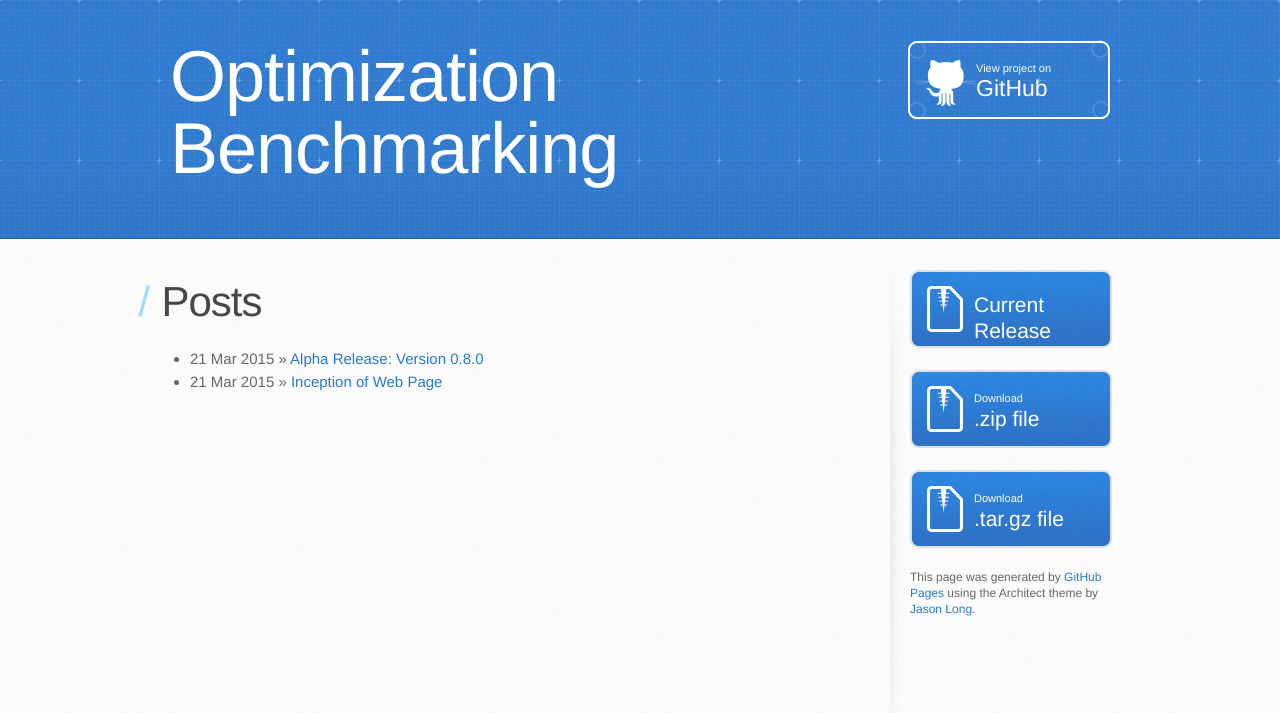
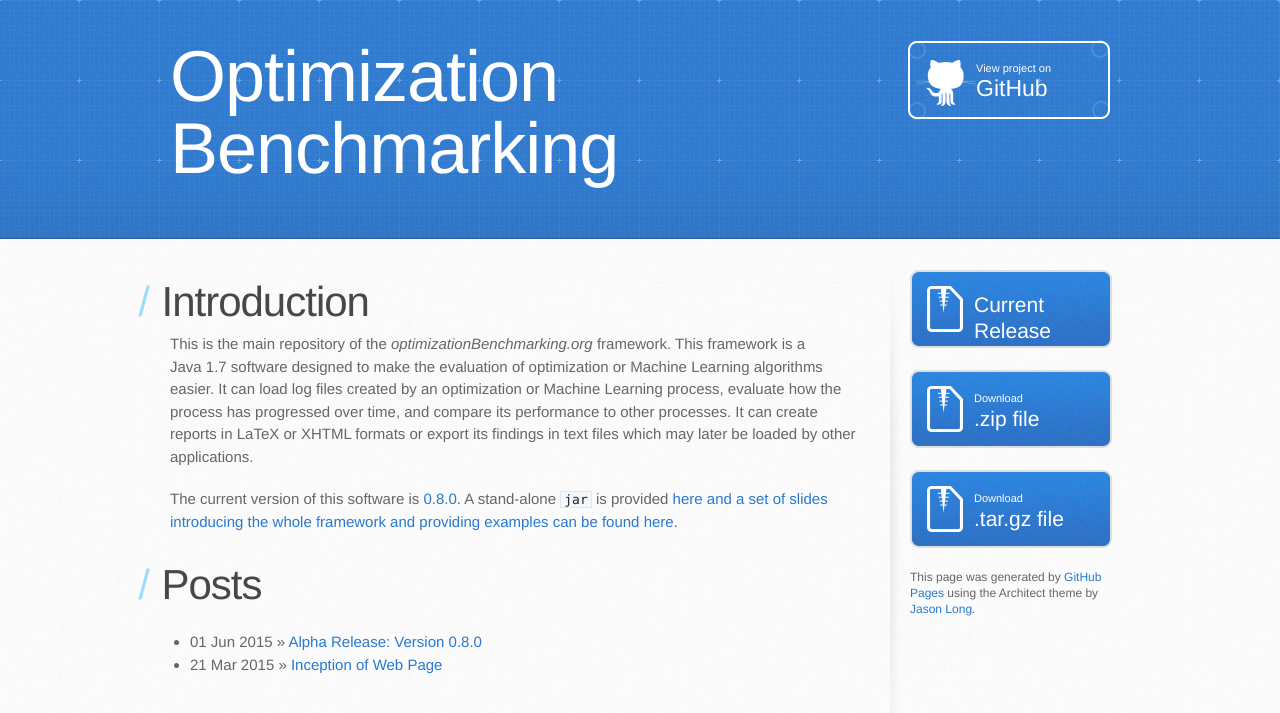
Before and after one commit to optimizationBenchmarking/optimizationBenchmarking, a Jekyll site: the page built from index.html, in a window 1280 px wide. Shown: the top 713 px of the page. Built offline with Jekyll 4.4.1, drawn with Linux system fonts in a browser that asks for light colours; Markdown is read by kramdown in place of the engine named in the settings.

Commit message:
The Next Version of our Website for the Alpha Software Release
This is the next version of our website designed for the alpha software
version release.

```diff
--- a/_data/currentVersion.yml
+++ b/_data/currentVersion.yml
@@ -1,3 +1,3 @@
-currentVersionVersion: 0.8.0
-currentVersiontandAlone: optimizationBenchmarking-0.8.0-full.jar
-currentVersionURL: http://optimizationbenchmarking.github.io/optimizationBenchmarking/repo/optimizationBenchmarking/org/optimizationBenchmarking/0.8.0/optimizationBenchmarking-0.8.0-full.jar
+currentVersion: 0.8.0
+currentVersionRepo: http://optimizationbenchmarking.github.io/optimizationBenchmarking/repo/optimizationBenchmarking/org/optimizationBenchmarking/0.8.0/
+currentVersionStandAloneJarURL: http://optimizationbenchmarking.github.io/optimizationBenchmarking/repo/optimizationBenchmarking/org/optimizationBenchmarking/0.8.0/optimizationBenchmarking-0.8.0-full.jar
--- a/_posts/2015-06-01-release-0.8.0.md
+++ b/_posts/2015-06-01-release-0.8.0.md
@@ -1,7 +1,7 @@
 ---
 layout: post
 title:  "Alpha Release: Version 0.8.0"
-date:   2015-03-21
+date:   2015-06-01
 categories: page
 ---
 
--- a/index.html
+++ b/index.html
@@ -4,6 +4,21 @@ title: optimizationBenchmarking.org Main Code Repository
 ---
 
 <div id="home">
+  <h1>Introduction</h1>
+
+<p>This is the main repository of the <em>optimizationBenchmarking.org</em> framework.
+This framework is a Java&nbsp;1.7 software designed to make the evaluation of optimization or Machine Learning algorithms
+easier. It can load log files created by an optimization or Machine Learning process, evaluate
+how the process has progressed over time, and compare its performance to other processes. It
+can create reports in LaTeX or XHTML formats or export its findings in text files which may later
+be loaded by other applications.</p>
+
+<p>The current version of this software is <a href="{{ site.data.currentVersion.currentVersionRepo }}">{{ site.data.currentVersion.currentVersion }}</a>.
+A stand-alone <code>jar</code> is provided <a href="{{ site.data.currentVersion.currentVersionStandAloneJarURL }}">here</code> and
+a set of slides introducing the whole framework and providing examples can be found
+<a href="http://github.com/optimizationBenchmarking/optimizationBenchmarking/raw/documentation/documents/evaluatorSlides/evaluatorSlides.pdf">here</a>.
+</p>
+
   <h1>Posts</h1>
   <ul class="posts">
     {% for post in site.posts %}
```
Also changed, not shown: 1 other file.
